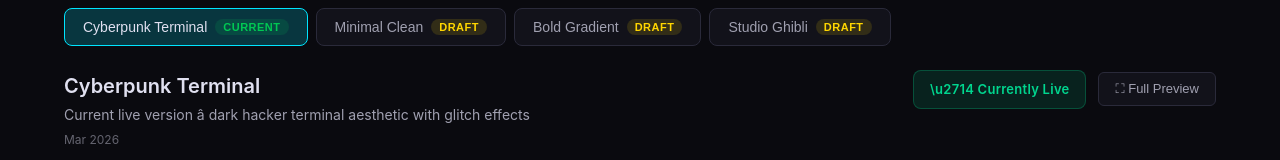
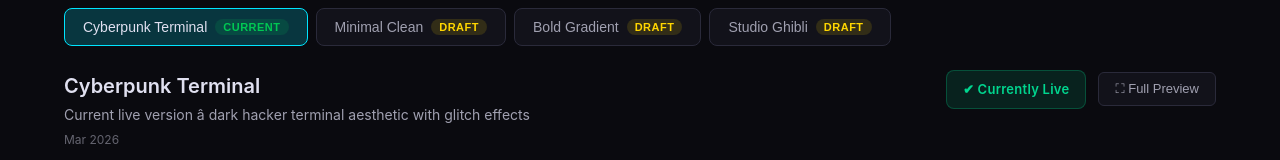
Before and after one commit to rcasto123/homepage-previews, a React (Vite) app: page / in a window 1280 px wide. Shown: the part 121-281 px from the top of the page. Built offline with nearby package versions, Linux system fonts and the light colour scheme; no server answers.

Commit message:
Fix unicode escapes in Make Live button and live indicator

```diff
--- a/src/App.tsx
+++ b/src/App.tsx
@@ -382,11 +382,11 @@ function App() {
                 onClick={() => handleMakeLive(active.id)}
                 disabled={switching !== null}
               >
-                {switching === active.id ? "Deploying..." : "Make Live \u2192"}
+                {switching === active.id ? "Deploying..." : "Make Live →"}
               </button>
             )}
             {active.status === "current" && (
-              <span className="live-indicator">\u2714 Currently Live</span>
+              <span className="live-indicator">✔ Currently Live</span>
             )}
             <button
               className="fullscreen-btn"
```
